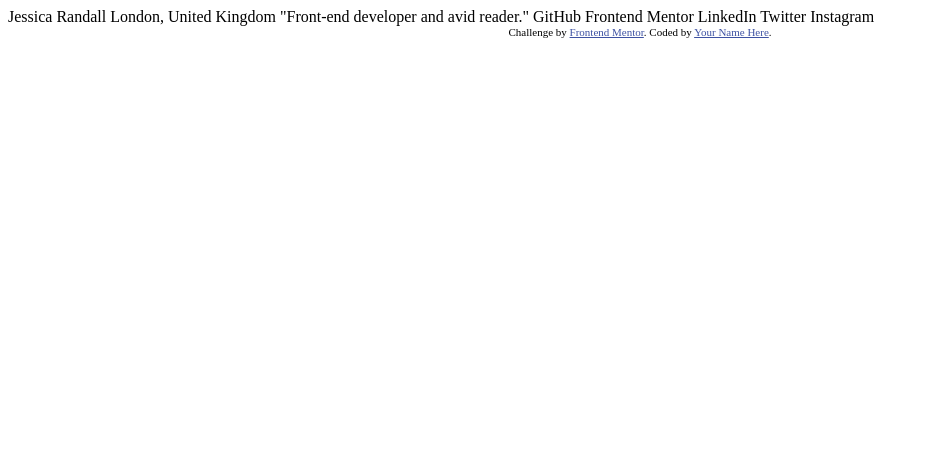
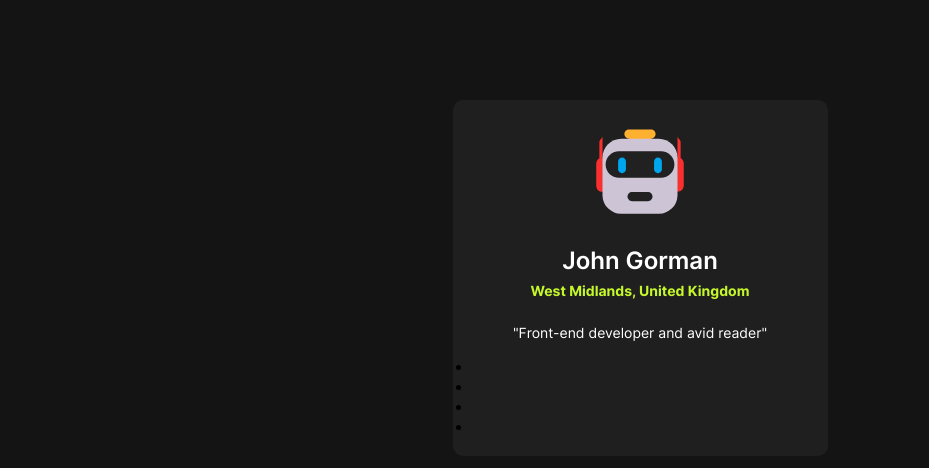
Before and after one commit to Johng117/social-links-profile, a plain HTML site: page index.html in a window 1280 px wide. Shown: the whole page, without its empty margins (0-929 px from the left). Drawn offline with Linux system fonts and the light colour scheme.

Commit message:
added stylesheet and emoji icon

```diff
--- a/index.html
+++ b/index.html
@@ -1,34 +1,35 @@
 <!DOCTYPE html>
 <html lang="en">
-<head>
-  <meta charset="UTF-8">
-  <meta name="viewport" content="width=device-width, initial-scale=1.0"> <!-- displays site properly based on user's device -->
+  <head>
+    <meta charset="UTF-8" />
+    <meta name="viewport" content="width=device-width, initial-scale=1.0" />
 
-  <link rel="icon" type="image/png" sizes="32x32" href="./assets/images/favicon-32x32.png">
+    <link
+      rel="icon"
+      type="image/png"
+      sizes="32x32"
+      href="./assets/images/favicon-32x32.png"
+    />
+    <link rel="stylesheet" href="./styles.css"/>
 
-  <title>Frontend Mentor | Social links profile</title>
-
-  <!-- Feel free to remove these styles or customise in your own stylesheet 👍 -->
-  <style>
-    .attribution { font-size: 11px; text-align: center; }
-    .attribution a { color: hsl(228, 45%, 44%); }
-  </style>
-</head>
-<body>
-
-  Jessica Randall
-  London, United Kingdom
-  "Front-end developer and avid reader."
-
-  GitHub
-  Frontend Mentor
-  LinkedIn
-  Twitter
-  Instagram
-
-  <div class="attribution">
-    Challenge by <a href="https://www.frontendmentor.io?ref=challenge" target="_blank">Frontend Mentor</a>.
-    Coded by <a href="#">Your Name Here</a>.
-  </div>
-</body>
+    <title>Social links profile</title>
+  </head>
+  <body>
+    <main class="main-container">
+      <img class="profile-image" src="./assets/images/Fluent_Emoji_flat_1f916.svg"/>
+      <section class="name-location-tag">
+        <h2 class="profile-name">John Gorman</h2>
+        <h4 class="profile-location">West Midlands, United Kingdom</h2>
+        <h4 class="profile-tag">"Front-end developer and avid reader"</h4>
+      </section>
+      <section class="social-links">
+        <ul class="links-list">
+          <li><a></a></li>
+          <li><a></a></li>
+          <li><a></a></li>
+          <li><a></a></li>
+        </ul>
+      </section>
+    </main>
+  </body>
 </html>
--- /dev/null
+++ b/styles.css
@@ -0,0 +1,78 @@
+:root {
+  --Green: hsl(75, 94%, 57%);
+  --White: hsl(0, 0%, 100%);
+  --Grey-700: hsl(0, 0%, 20%);
+  --Grey-800: hsl(0, 0%, 12%);
+  --Grey-900: hsl(0, 0%, 8%);
+  --font-size: 16px;
+}
+
+@font-face {
+    font-family: "Inter";
+    src: url("/assets/fonts/static/Inter-Regular.ttf");
+    font-style: normal;
+    font-weight: 400;
+  }
+  @font-face {
+    font-family: "Inter";
+    src: url("./assets/fonts/static/Inter-SemiBold.ttf");
+    font-style: normal;
+    font-weight: 600;
+  }
+  @font-face {
+    font-family: "Inter";
+    src: url("./assets/fonts/static/Inter-Bold.ttf");
+    font-style: normal;
+    font-weight: 700;
+  }
+
+* {
+    box-sizing: border-box;
+    margin: 0;
+    padding: 0;
+    font-family: Inter;
+}
+
+body {
+    width:100vw;
+    min-height: 100vh;
+    background-color:var(--Grey-900)
+}
+
+.main-container {
+    height: 100%;
+    width: 375px;
+    margin: 100px auto;
+    background-color: var(--Grey-800);
+    border-radius: 10px;
+    padding: 20px;
+    text-align: center;
+
+    & .profile-image {
+        height: 100px;
+        width: 100px;
+        border-radius: 50%;
+        margin-bottom: 22px;
+    }
+
+    & .name-location-tag {
+        & .profile-name {
+            margin-bottom: 7px;
+            font-weight: 600;
+            color: var(--White);
+        }
+
+        & .profile-location {
+            color: var(--Green);
+            font-size: 14px;
+            margin-bottom: 25px;
+        }
+
+        & .profile-tag {
+            color: var(--White);
+            font-size: 14px;
+            font-weight: 400;
+            margin-bottom: 15px;
+        }
+    }
+}
```
Also changed, not shown: assets/images/Fluent_Emoji_flat_1f916.svg (added).
